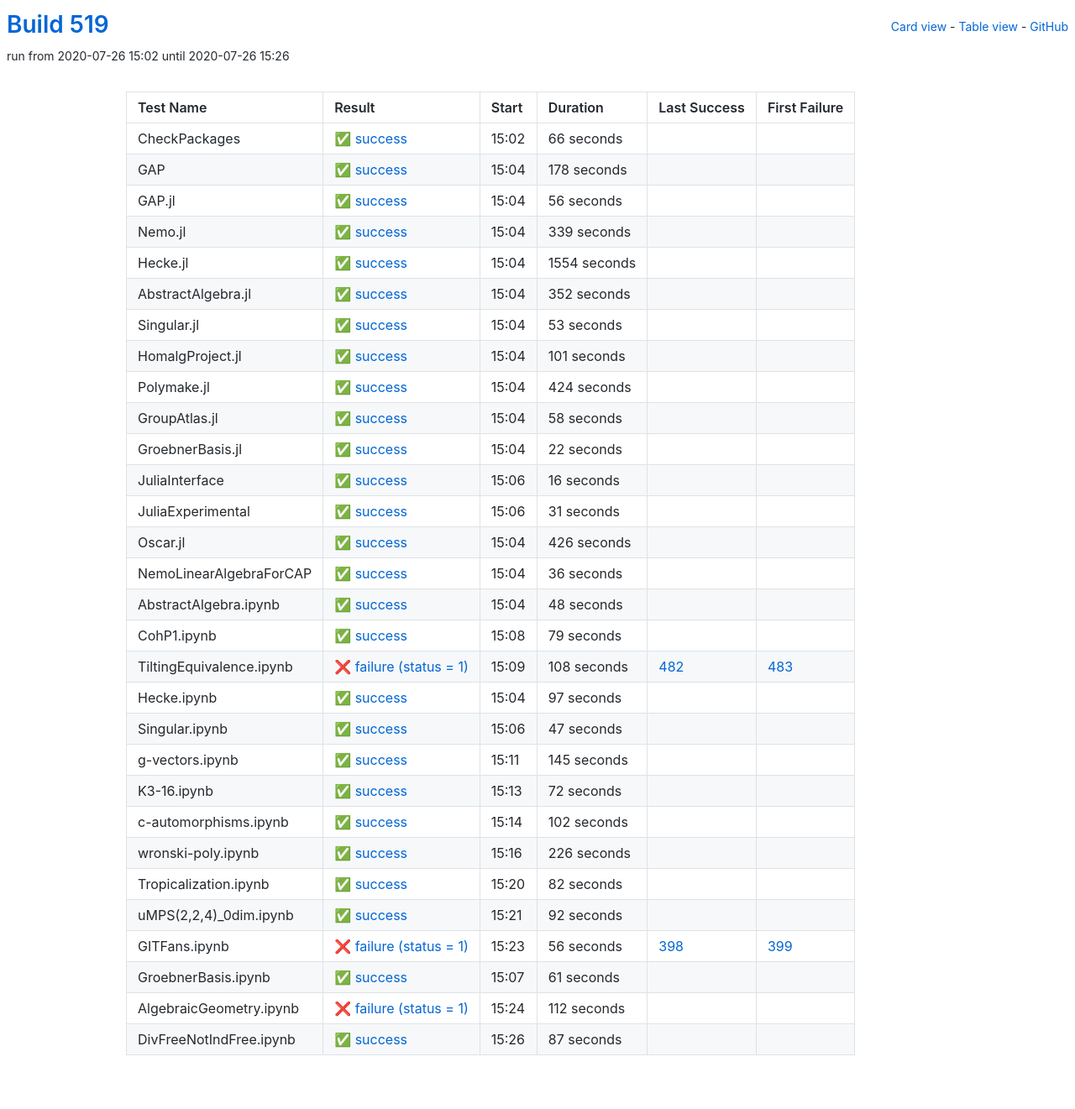
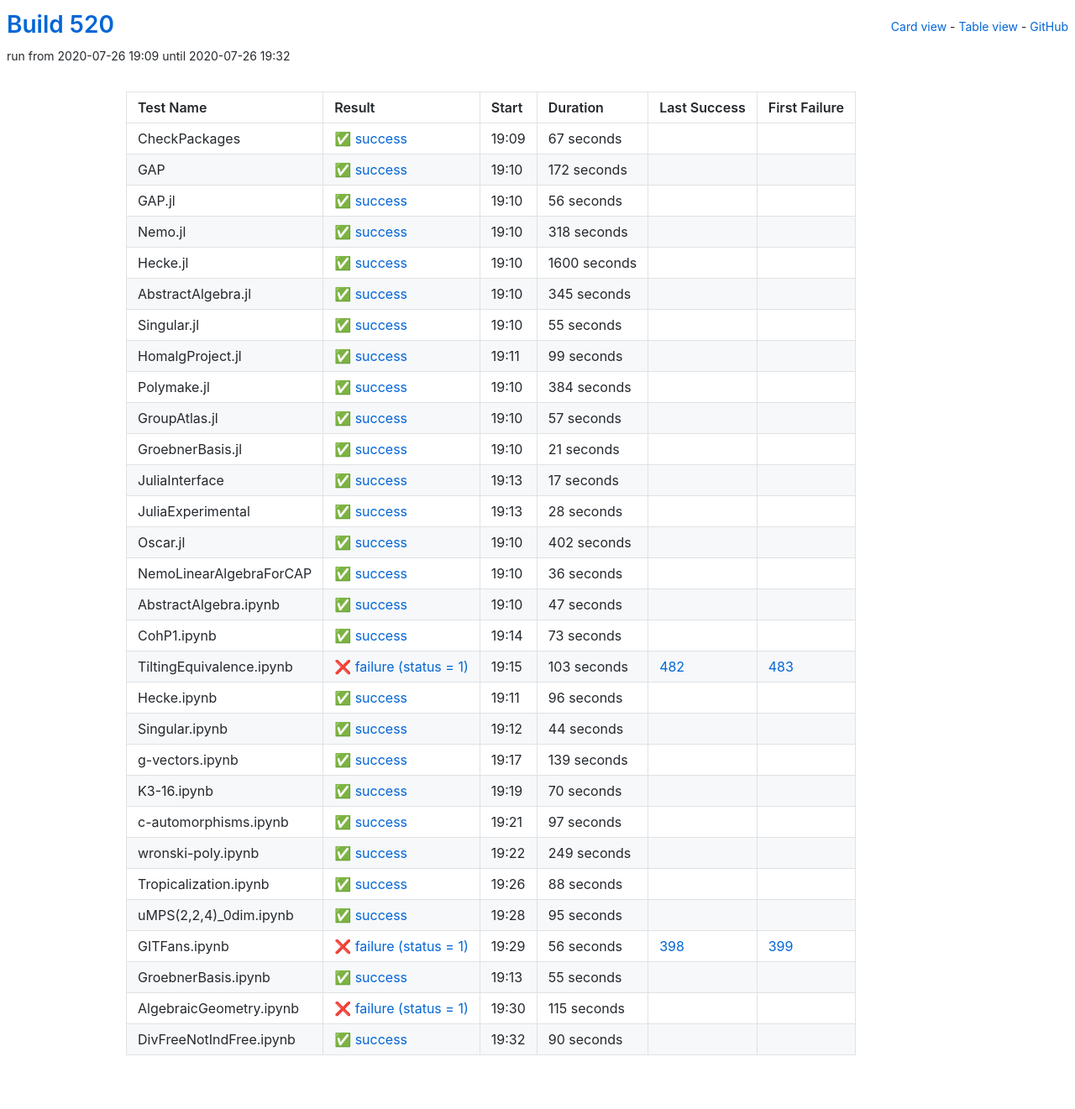
Before and after one commit to oscar-system/oscar-ci-status-stable, a Jekyll site: the page built from table.html, in a window 1280 px wide. Shown: the whole page at 84% size. Built offline with Jekyll 4.4.1, drawn with Linux system fonts in a browser that asks for light colours.

Commit message:
Build #520

```diff
--- a/_data/ci.yml
+++ b/_data/ci.yml
@@ -1,6 +1,6 @@
 ---
-build: 519
-build_url: https://oscarci.mathematik.uni-kl.de/job/oscar-stable/519/
+build: 520
+build_url: https://oscarci.mathematik.uni-kl.de/job/oscar-stable/520/
 job: oscar-stable
 organization: oscar-system
 repo: oscar-ci-status-stable
@@ -8,32 +8,32 @@ repourl: https://github.com/oscar-system/oscar-ci-status-stable
 tests:
 - name: CheckPackages
   id: checkpackages
-  log: https://oscarci.mathematik.uni-kl.de/job/oscar-stable/519/artifact/logs/build-519/CheckPackages.log
-  start: 2020-07-26 15:02
+  log: https://oscarci.mathematik.uni-kl.de/job/oscar-stable/520/artifact/logs/build-520/CheckPackages.log
+  start: 2020-07-26 19:09
   success: true
   exitcode: 0
   status: success
-  duration: 66
+  duration: 67
   last_success: false
   last_success_url:
   first_failure: false
   first_failure_url:
 - name: GAP
   id: gap
-  log: https://oscarci.mathematik.uni-kl.de/job/oscar-stable/519/artifact/logs/build-519/GAP.log
-  start: 2020-07-26 15:04
+  log: https://oscarci.mathematik.uni-kl.de/job/oscar-stable/520/artifact/logs/build-520/GAP.log
+  start: 2020-07-26 19:10
   success: true
   exitcode: 0
   status: success
-  duration: 178
+  duration: 172
   last_success: false
   last_success_url:
   first_failure: false
   first_failure_url:
 - name: GAP.jl
   id: gap-jl
-  log: https://oscarci.mathematik.uni-kl.de/job/oscar-stable/519/artifact/logs/build-519/GAP.jl.log
-  start: 2020-07-26 15:04
+  log: https://oscarci.mathematik.uni-kl.de/job/oscar-stable/520/artifact/logs/build-520/GAP.jl.log
+  start: 2020-07-26 19:10
   success: true
   exitcode: 0
   status: success
@@ -44,140 +44,140 @@ tests:
   first_failure_url:
 - name: Nemo.jl
   id: nemo-jl
-  log: https://oscarci.mathematik.uni-kl.de/job/oscar-stable/519/artifact/logs/build-519/Nemo.jl.log
-  start: 2020-07-26 15:04
+  log: https://oscarci.mathematik.uni-kl.de/job/oscar-stable/520/artifact/logs/build-520/Nemo.jl.log
+  start: 2020-07-26 19:10
   success: true
   exitcode: 0
   status: success
-  duration: 339
+  duration: 318
   last_success: false
   last_success_url:
   first_failure: false
   first_failure_url:
 - name: Hecke.jl
   id: hecke-jl
-  log: https://oscarci.mathematik.uni-kl.de/job/oscar-stable/519/artifact/logs/build-519/Hecke.jl.log
-  start: 2020-07-26 15:04
+  log: https://oscarci.mathematik.uni-kl.de/job/oscar-stable/520/artifact/logs/build-520/Hecke.jl.log
+  start: 2020-07-26 19:10
   success: true
   exitcode: 0
   status: success
-  duration: 1554
+  duration: 1600
   last_success: false
   last_success_url:
   first_failure: false
   first_failure_url:
 - name: AbstractAlgebra.jl
   id: abstractalgebra-jl
-  log: https://oscarci.mathematik.uni-kl.de/job/oscar-stable/519/artifact/logs/build-519/AbstractAlgebra.jl.log
-  start: 2020-07-26 15:04
+  log: https://oscarci.mathematik.uni-kl.de/job/oscar-stable/520/artifact/logs/build-520/AbstractAlgebra.jl.log
+  start: 2020-07-26 19:10
   success: true
   exitcode: 0
   status: success
-  duration: 352
+  duration: 345
   last_success: false
   last_success_url:
   first_failure: false
   first_failure_url:
 - name: Singular.jl
   id: singular-jl
-  log: https://oscarci.mathematik.uni-kl.de/job/oscar-stable/519/artifact/logs/build-519/Singular.jl.log
-  start: 2020-07-26 15:04
+  log: https://oscarci.mathematik.uni-kl.de/job/oscar-stable/520/artifact/logs/build-520/Singular.jl.log
+  start: 2020-07-26 19:10
   success: true
   exitcode: 0
   status: success
-  duration: 53
+  duration: 55
   last_success: false
   last_success_url:
   first_failure: false
   first_failure_url:
 - name: HomalgProject.jl
   id: homalgproject-jl
-  log: https://oscarci.mathematik.uni-kl.de/job/oscar-stable/519/artifact/logs/build-519/HomalgProject.jl.log
-  start: 2020-07-26 15:04
+  log: https://oscarci.mathematik.uni-kl.de/job/oscar-stable/520/artifact/logs/build-520/HomalgProject.jl.log
+  start: 2020-07-26 19:11
   success: true
   exitcode: 0
   status: success
-  duration: 101
+  duration: 99
   last_success: false
   last_success_url:
   first_failure: false
   first_failure_url:
 - name: Polymake.jl
   id: polymake-jl
-  log: https://oscarci.mathematik.uni-kl.de/job/oscar-stable/519/artifact/logs/build-519/Polymake.jl.log
-  start: 2020-07-26 15:04
+  log: https://oscarci.mathematik.uni-kl.de/job/oscar-stable/520/artifact/logs/build-520/Polymake.jl.log
+  start: 2020-07-26 19:10
   success: true
   exitcode: 0
   status: success
-  duration: 424
+  duration: 384
   last_success: false
   last_success_url:
   first_failure: false
   first_failure_url:
 - name: GroupAtlas.jl
   id: groupatlas-jl
-  log: https://oscarci.mathematik.uni-kl.de/job/oscar-stable/519/artifact/logs/build-519/GroupAtlas.jl.log
-  start: 2020-07-26 15:04
+  log: https://oscarci.mathematik.uni-kl.de/job/oscar-stable/520/artifact/logs/build-520/GroupAtlas.jl.log
+  start: 2020-07-26 19:10
   success: true
   exitcode: 0
   status: success
-  duration: 58
+  duration: 57
   last_success: false
   last_success_url:
   first_failure: false
   first_failure_url:
 - name: GroebnerBasis.jl
   id: groebnerbasis-jl
-  log: https://oscarci.mathematik.uni-kl.de/job/oscar-stable/519/artifact/logs/build-519/GroebnerBasis.jl.log
-  start: 2020-07-26 15:04
+  log: https://oscarci.mathematik.uni-kl.de/job/oscar-stable/520/artifact/logs/build-520/GroebnerBasis.jl.log
+  start: 2020-07-26 19:10
   success: true
   exitcode: 0
   status: success
-  duration: 22
+  duration: 21
   last_success: false
   last_success_url:
   first_failure: false
   first_failure_url:
 - name: JuliaInterface
   id: juliainterface
-  log: https://oscarci.mathematik.uni-kl.de/job/oscar-stable/519/artifact/logs/build-519/JuliaInterface.log
-  start: 2020-07-26 15:06
+  log: https://oscarci.mathematik.uni-kl.de/job/oscar-stable/520/artifact/logs/build-520/JuliaInterface.log
+  start: 2020-07-26 19:13
   success: true
   exitcode: 0
   status: success
-  duration: 16
+  duration: 17
   last_success: false
   last_success_url:
   first_failure: false
   first_failure_url:
 - name: JuliaExperimental
   id: juliaexperimental
-  log: https://oscarci.mathematik.uni-kl.de/job/oscar-stable/519/artifact/logs/build-519/JuliaExperimental.log
-  start: 2020-07-26 15:06
+  log: https://oscarci.mathematik.uni-kl.de/job/oscar-stable/520/artifact/logs/build-520/JuliaExperimental.log
+  start: 2020-07-26 19:13
   success: true
   exitcode: 0
   status: success
-  duration: 31
+  duration: 28
   last_success: false
   last_success_url:
   first_failure: false
   first_failure_url:
 - name: Oscar.jl
   id: oscar-jl
-  log: https://oscarci.mathematik.uni-kl.de/job/oscar-stable/519/artifact/logs/build-519/Oscar.jl.log
-  start: 2020-07-26 15:04
+  log: https://oscarci.mathematik.uni-kl.de/job/oscar-stable/520/artifact/logs/build-520/Oscar.jl.log
+  start: 2020-07-26 19:10
   success: true
   exitcode: 0
   status: success
-  duration: 426
+  duration: 402
   last_success: false
   last_success_url:
   first_failure: false
   first_failure_url:
 - name: NemoLinearAlgebraForCAP
   id: nemolinearalgebraforcap
-  log: https://oscarci.mathematik.uni-kl.de/job/oscar-stable/519/artifact/logs/build-519/NemoLinearAlgebraForCAP.log
-  start: 2020-07-26 15:04
+  log: https://oscarci.mathematik.uni-kl.de/job/oscar-stable/520/artifact/logs/build-520/NemoLinearAlgebraForCAP.log
+  start: 2020-07-26 19:10
   success: true
   exitcode: 0
   status: success
@@ -188,44 +188,92 @@ tests:
   first_failure_url:
 - name: AbstractAlgebra.ipynb
   id: abstractalgebra-ipynb
-  log: https://oscarci.mathematik.uni-kl.de/job/oscar-stable/519/artifact/logs/build-519/AbstractAlgebra.ipynb.log
-  start: 2020-07-26 15:04
+  log: https://oscarci.mathematik.uni-kl.de/job/oscar-stable/520/artifact/logs/build-520/AbstractAlgebra.ipynb.log
+  start: 2020-07-26 19:10
   success: true
   exitcode: 0
   status: success
-  duration: 48
+  duration: 47
   last_success: false
   last_success_url:
   first_failure: false
   first_failure_url:
 - name: CohP1.ipynb
   id: cohp1-ipynb
-  log: https://oscarci.mathematik.uni-kl.de/job/oscar-stable/519/artifact/logs/build-519/CohP1.ipynb.log
-  start: 2020-07-26 15:08
+  log: https://oscarci.mathematik.uni-kl.de/job/oscar-stable/520/artifact/logs/build-520/CohP1.ipynb.log
+  start: 2020-07-26 19:14
   success: true
   exitcode: 0
   status: success
-  duration: 79
+  duration: 73
   last_success: false
   last_success_url:
   first_failure: false
   first_failure_url:
 - name: TiltingEquivalence.ipynb
   id: tiltingequivalence-ipynb
-  log: https://oscarci.mathematik.uni-kl.de/job/oscar-stable/519/artifact/logs/build-519/TiltingEquivalence.ipynb.log
-  start: 2020-07-26 15:09
+  log: https://oscarci.mathematik.uni-kl.de/job/oscar-stable/520/artifact/logs/build-520/TiltingEquivalence.ipynb.log
+  start: 2020-07-26 19:15
   success: false
   exitcode: 1
   status: failure
-  duration: 108
+  duration: 103
   last_success: 482
   last_success_url: https://oscarci.mathematik.uni-kl.de/job/oscar-stable/482/
   first_failure: 483
   first_failure_url: https://oscarci.mathematik.uni-kl.de/job/oscar-stable/483/
 - name: Hecke.ipynb
   id: hecke-ipynb
-  log: https://oscarci.mathematik.uni-kl.de/job/oscar-stable/519/artifact/logs/build-519/Hecke.ipynb.log
-  start: 2020-07-26 15:04
+  log: https://oscarci.mathematik.uni-kl.de/job/oscar-stable/520/artifact/logs/build-520/Hecke.ipynb.log
+  start: 2020-07-26 19:11
+  success: true
+  exitcode: 0
+  status: success
+  duration: 96
+  last_success: false
+  last_success_url:
+  first_failure: false
+  first_failure_url:
+- name: Singular.ipynb
+  id: singular-ipynb
+  log: https://oscarci.mathematik.uni-kl.de/job/oscar-stable/520/artifact/logs/build-520/Singular.ipynb.log
+  start: 2020-07-26 19:12
+  success: true
+  exitcode: 0
+  status: success
+  duration: 44
+  last_success: false
+  last_success_url:
+  first_failure: false
+  first_failure_url:
+- name: g-vectors.ipynb
+  id: g-vectors-ipynb
+  log: https://oscarci.mathematik.uni-kl.de/job/oscar-stable/520/artifact/logs/build-520/g-vectors.ipynb.log
+  start: 2020-07-26 19:17
+  success: true
+  exitcode: 0
+  status: success
+  duration: 139
+  last_success: false
+  last_success_url:
+  first_failure: false
+  first_failure_url:
+- name: K3-16.ipynb
+  id: k3-16-ipynb
+  log: https://oscarci.mathematik.uni-kl.de/job/oscar-stable/520/artifact/logs/build-520/K3-16.ipynb.log
+  start: 2020-07-26 19:19
+  success: true
+  exitcode: 0
+  status: success
+  duration: 70
+  last_success: false
+  last_success_url:
+  first_failure: false
+  first_failure_url:
+- name: c-automorphisms.ipynb
+  id: c-automorphisms-ipynb
+  log: https://oscarci.mathematik.uni-kl.de/job/oscar-stable/520/artifact/logs/build-520/c-automorphisms.ipynb.log
+  start: 2020-07-26 19:21
   success: true
   exitcode: 0
   status: success
@@ -234,94 +282,46 @@ tests:
   last_success_url:
   first_failure: false
   first_failure_url:
-- name: Singular.ipynb
-  id: singular-ipynb
-  log: https://oscarci.mathematik.uni-kl.de/job/oscar-stable/519/artifact/logs/build-519/Singular.ipynb.log
-  start: 2020-07-26 15:06
+- name: wronski-poly.ipynb
+  id: wronski-poly-ipynb
+  log: https://oscarci.mathematik.uni-kl.de/job/oscar-stable/520/artifact/logs/build-520/wronski-poly.ipynb.log
+  start: 2020-07-26 19:22
   success: true
   exitcode: 0
   status: success
-  duration: 47
-  last_success: false
-  last_success_url:
-  first_failure: false
-  first_failure_url:
-- name: g-vectors.ipynb
-  id: g-vectors-ipynb
-  log: https://oscarci.mathematik.uni-kl.de/job/oscar-stable/519/artifact/logs/build-519/g-vectors.ipynb.log
-  start: 2020-07-26 15:11
-  success: true
-  exitcode: 0
-  status: success
-  duration: 145
-  last_success: false
-  last_success_url:
-  first_failure: false
-  first_failure_url:
-- name: K3-16.ipynb
-  id: k3-16-ipynb
-  log: https://oscarci.mathematik.uni-kl.de/job/oscar-stable/519/artifact/logs/build-519/K3-16.ipynb.log
-  start: 2020-07-26 15:13
-  success: true
-  exitcode: 0
-  status: success
-  duration: 72
-  last_success: false
-  last_success_url:
-  first_failure: false
-  first_failure_url:
-- name: c-automorphisms.ipynb
-  id: c-automorphisms-ipynb
-  log: https://oscarci.mathematik.uni-kl.de/job/oscar-stable/519/artifact/logs/build-519/c-automorphisms.ipynb.log
-  start: 2020-07-26 15:14
-  success: true
-  exitcode: 0
-  status: success
-  duration: 102
-  last_success: false
-  last_success_url:
-  first_failure: false
-  first_failure_url:
-- name: wronski-poly.ipynb
-  id: wronski-poly-ipynb
-  log: https://oscarci.mathematik.uni-kl.de/job/oscar-stable/519/artifact/logs/build-519/wronski-poly.ipynb.log
-  start: 2020-07-26 15:16
-  success: true
-  exitcode: 0
-  status: success
-  duration: 226
+  duration: 249
   last_success: false
   last_success_url:
   first_failure: false
   first_failure_url:
 - name: Tropicalization.ipynb
   id: tropicalization-ipynb
-  log: https://oscarci.mathematik.uni-kl.de/job/oscar-stable/519/artifact/logs/build-519/Tropicalization.ipynb.log
-  start: 2020-07-26 15:20
+  log: https://oscarci.mathematik.uni-kl.de/job/oscar-stable/520/artifact/logs/build-520/Tropicalization.ipynb.log
+  start: 2020-07-26 19:26
   success: true
   exitcode: 0
   status: success
-  duration: 82
+  duration: 88
   last_success: false
   last_success_url:
   first_failure: false
   first_failure_url:
 - name: uMPS(2,2,4)_0dim.ipynb
   id: umps-2-2-4-0dim-ipynb
-  log: https://oscarci.mathematik.uni-kl.de/job/oscar-stable/519/artifact/logs/build-519/uMPS-2-2-4-_0dim.ipynb.log
-  start: 2020-07-26 15:21
+  log: https://oscarci.mathematik.uni-kl.de/job/oscar-stable/520/artifact/logs/build-520/uMPS-2-2-4-_0dim.ipynb.log
+  start: 2020-07-26 19:28
   success: true
   exitcode: 0
   status: success
-  duration: 92
+  duration: 95
   last_success: false
   last_success_url:
   first_failure: false
   first_failure_url:
 - name: GITFans.ipynb
   id: gitfans-ipynb
-  log: https://oscarci.mathematik.uni-kl.de/job/oscar-stable/519/artifact/logs/build-519/GITFans.ipynb.log
-  start: 2020-07-26 15:23
+  log: https://oscarci.mathematik.uni-kl.de/job/oscar-stable/520/artifact/logs/build-520/GITFans.ipynb.log
+  start: 2020-07-26 19:29
   success: false
   exitcode: 1
   status: failure
@@ -332,36 +332,36 @@ tests:
   first_failure_url: https://oscarci.mathematik.uni-kl.de/job/oscar-stable/399/
 - name: GroebnerBasis.ipynb
   id: groebnerbasis-ipynb
-  log: https://oscarci.mathematik.uni-kl.de/job/oscar-stable/519/artifact/logs/build-519/GroebnerBasis.ipynb.log
-  start: 2020-07-26 15:07
+  log: https://oscarci.mathematik.uni-kl.de/job/oscar-stable/520/artifact/logs/build-520/GroebnerBasis.ipynb.log
+  start: 2020-07-26 19:13
   success: true
   exitcode: 0
   status: success
-  duration: 61
+  duration: 55
   last_success: false
   last_success_url:
   first_failure: false
   first_failure_url:
 - name: AlgebraicGeometry.ipynb
   id: algebraicgeometry-ipynb
-  log: https://oscarci.mathematik.uni-kl.de/job/oscar-stable/519/artifact/logs/build-519/AlgebraicGeometry.ipynb.log
-  start: 2020-07-26 15:24
+  log: https://oscarci.mathematik.uni-kl.de/job/oscar-stable/520/artifact/logs/build-520/AlgebraicGeometry.ipynb.log
+  start: 2020-07-26 19:30
   success: false
   exitcode: 1
   status: failure
-  duration: 112
+  duration: 115
   last_success: false
   last_success_url:
   first_failure: false
   first_failure_url:
 - name: DivFreeNotIndFree.ipynb
   id: divfreenotindfree-ipynb
-  log: https://oscarci.mathematik.uni-kl.de/job/oscar-stable/519/artifact/logs/build-519/DivFreeNotIndFree.ipynb.log
-  start: 2020-07-26 15:26
+  log: https://oscarci.mathematik.uni-kl.de/job/oscar-stable/520/artifact/logs/build-520/DivFreeNotIndFree.ipynb.log
+  start: 2020-07-26 19:32
   success: true
   exitcode: 0
   status: success
-  duration: 87
+  duration: 90
   last_success: false
   last_success_url:
   first_failure: false
```
Also changed, not shown: README.md.
